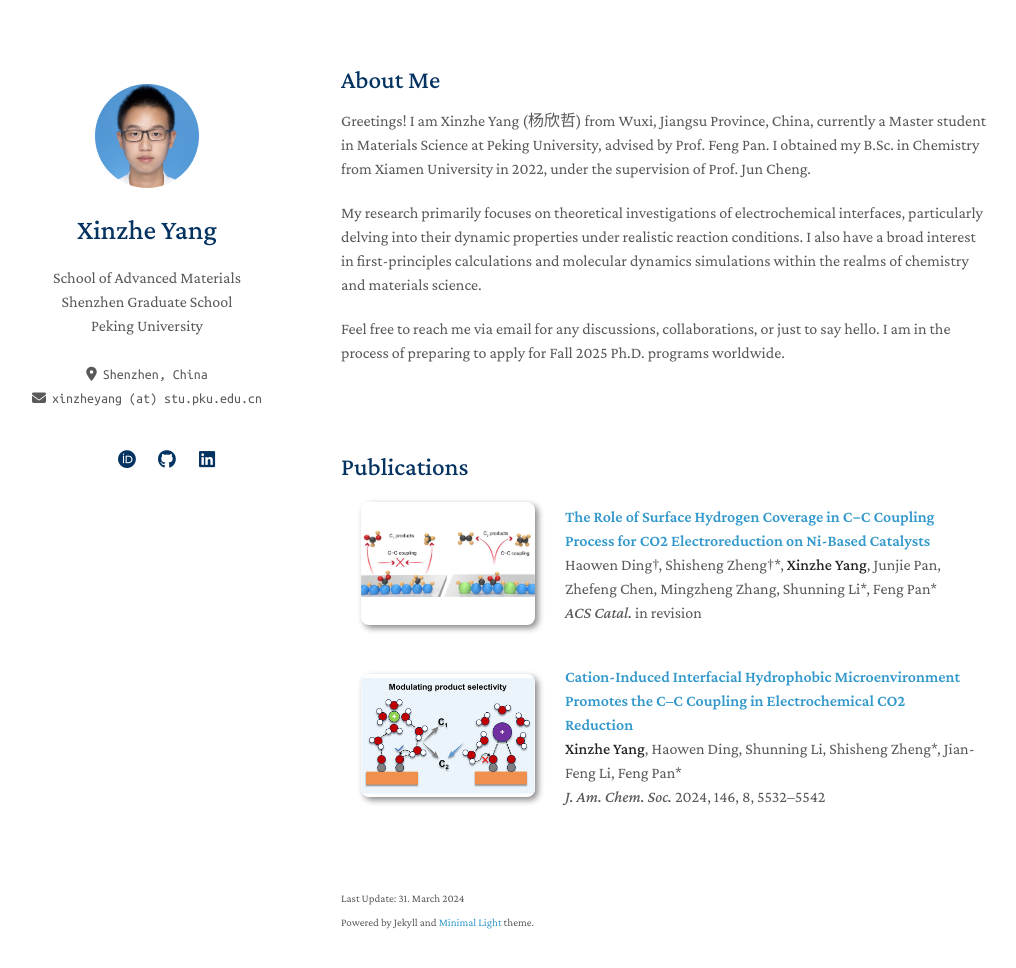
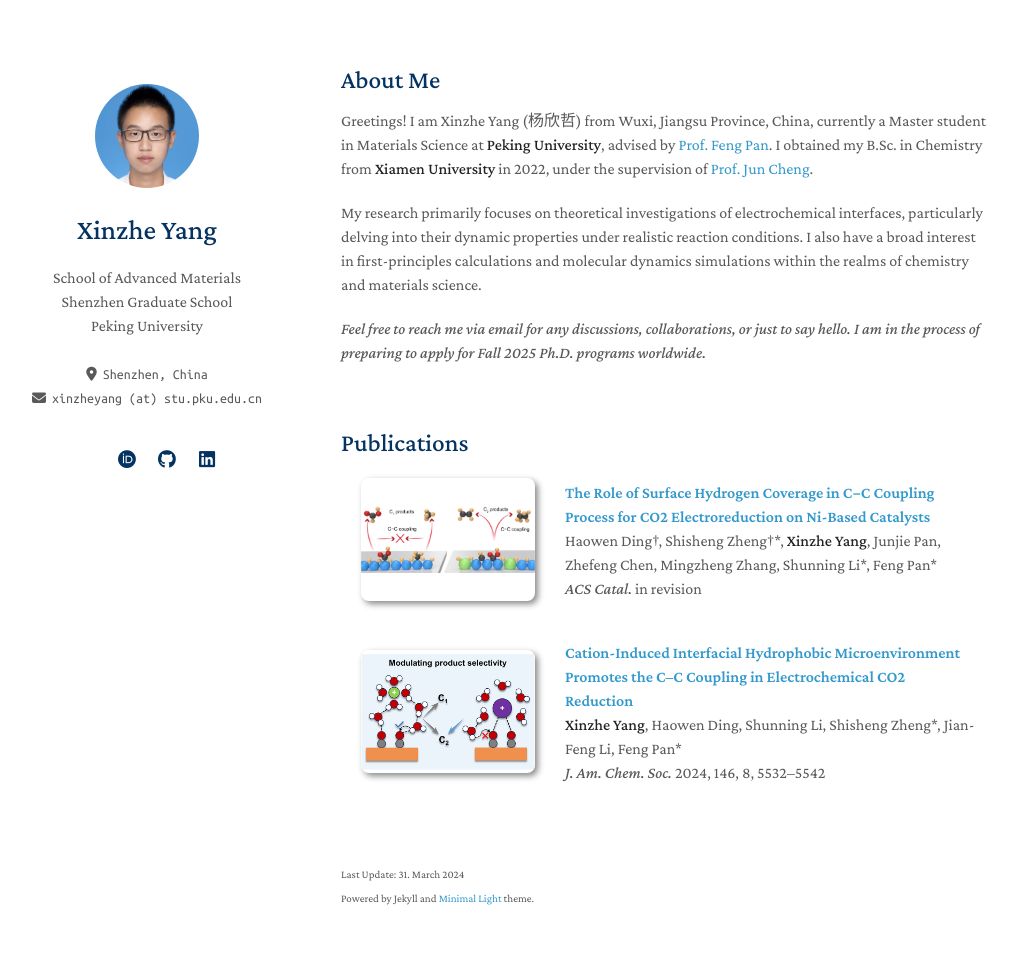
Before and after one commit to xzyang99/xzyang99.github.io, a Jekyll site: the page built from index.md, in a window 1280 px wide and 1003 px high. Shown: the top 968 px of the window, without its empty margins (129-1145 px from the left). Built offline with Jekyll 4.4.1, drawn with Linux system fonts in a browser that asks for light colours; a style sheet for code colours, icons or effects is not loaded; our own code applies the rules of GitHub Pages for plain Markdown files; part of the change alters nothing that is shown.

Commit message:
Update index.md

```diff
--- a/index.md
+++ b/index.md
@@ -4,12 +4,12 @@ layout: homepage
 
 ## About Me
 
-Greetings! I am Xinzhe Yang (杨欣哲) from Wuxi, Jiangsu Province, China, currently a Master student in Materials Science at Peking University, advised by Prof. Feng Pan. I obtained my B.Sc. in Chemistry from Xiamen University in 2022, under the supervision of Prof. Jun Cheng.
+Greetings! I am Xinzhe Yang (杨欣哲) from Wuxi, Jiangsu Province, China, currently a Master student in Materials Science at **Peking University**, advised by [Prof. Feng Pan](http://www.pkusam.cn/). I obtained my B.Sc. in Chemistry from **Xiamen University** in 2022, under the supervision of [Prof. Jun Cheng](https://www.cheng-group.net/).
 
 My research primarily focuses on theoretical investigations of electrochemical interfaces, particularly delving into their dynamic properties under realistic reaction conditions. I also have a broad interest in first-principles calculations and molecular dynamics simulations within the realms of chemistry and materials science.
 
-Feel free to reach me via email for any discussions, collaborations, or just to say hello. I am in the process of preparing to apply for Fall 2025 Ph.D. programs worldwide.
+*Feel free to reach me via email for any discussions, collaborations, or just to say hello. I am in the process of preparing to apply for Fall 2025 Ph.D. programs worldwide.*
 
-<br><br>
+<br>
 
 {% include_relative _includes/publications.md %}
```
